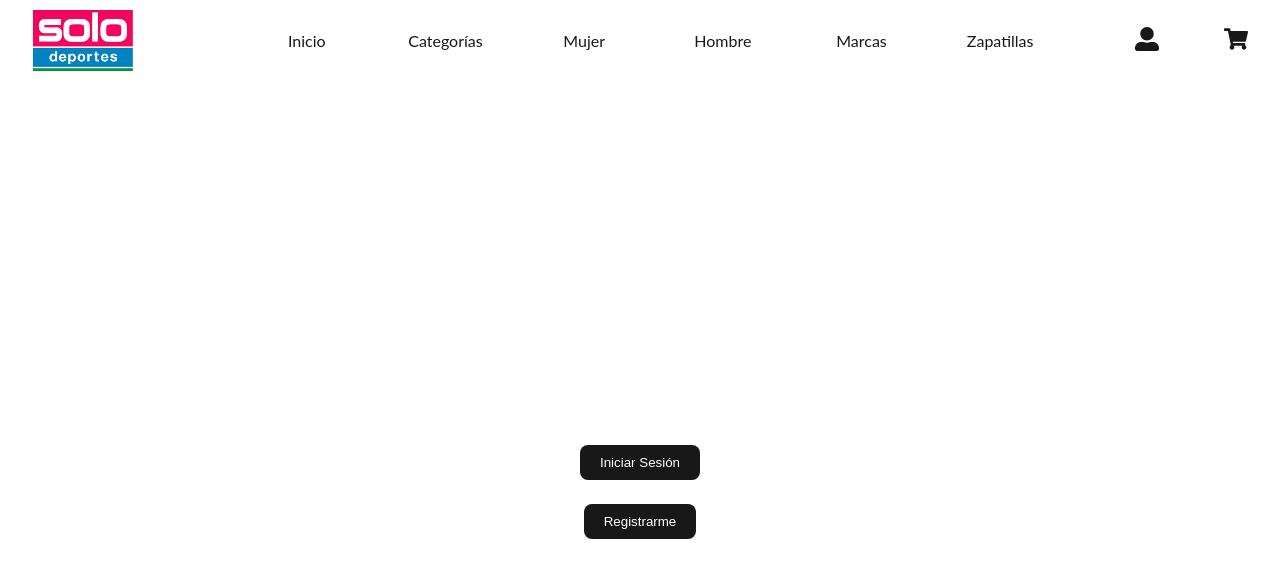
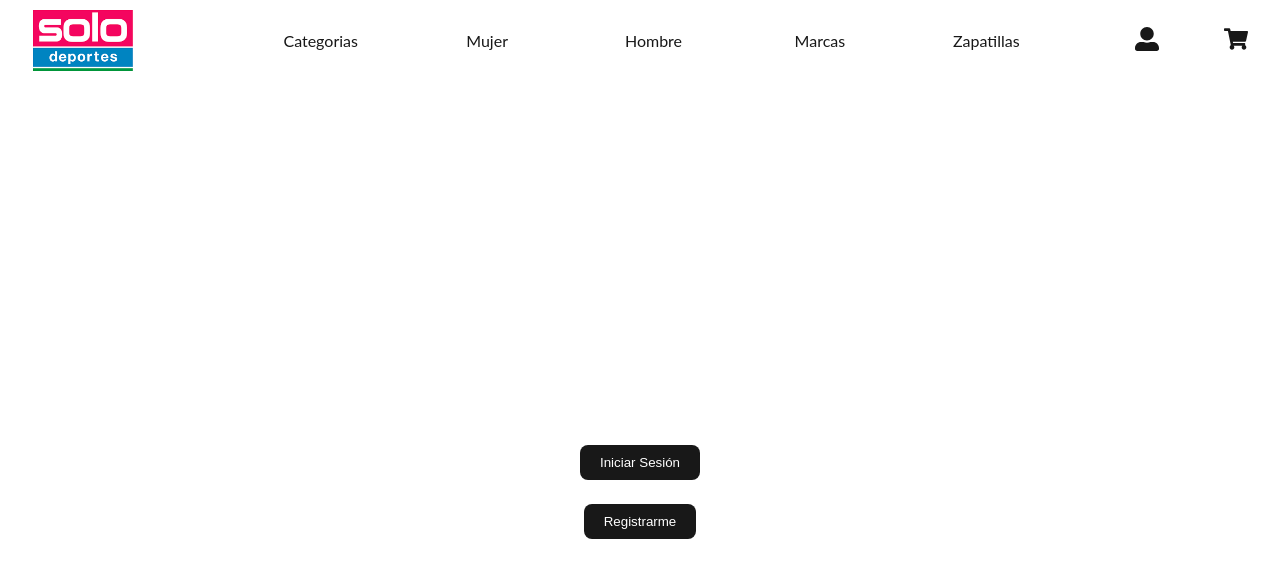
Before and after one commit to aleWidom/front-banie, a Next.js app: page /user in a window 1280 px wide. Shown: the top 578 px of the page. Built offline with nearby package versions, Linux system fonts and the light colour scheme.

Commit message:
nav item component - hover css text decoration underline

```diff
--- a/src/components/atoms/MainLinks/MainLinks.module.scss
+++ /dev/null
@@ -1,41 +0,0 @@
-@import '../../../styles/config';
-
-.list {
-  width: 100%;
-  height: 40px;
-  display: flex;
-  justify-content: center;
-  align-items: center;
-  list-style: none;
-  cursor: pointer;
-}
-
-.list:hover {
-  background-color: $color-secondary;
-
-}
-
-.list:focus {
-  background-color: $color-secondary;
-
-}
-
-
-.link {
-  text-decoration: none;
-  display: flex;
-  justify-content: center;
-  width: 100%;
-  font-size: 1rem;
-  color: $color-primary;
-}
-
-.link:hover {
-  color: $color-primary;
-  font-weight: bold;
-}
-
-.link:focus {
-  color: $color-primary;
-  font-weight: bold;
-}
--- a/src/components/atoms/MainLinks/index.tsx
+++ b/src/components/atoms/MainLinks/index.tsx
@@ -1,8 +1,7 @@
 import Link from "next/link";
+import {NavItem} from '@/components/atoms'
 import styles from "./MainLinks.module.scss";
 
-// Aca estaria bueno que hagas un componente y hagas un map por cada item del nav.
-// Por ejemplo, un componente que se llame NavItem, que reciba por props el texto y el href.
 // El tema del hover o selected, con el efecto de ponerle mas bold, hace que se muevan los items, ya que genera mas espacio en el contenido. Lo evitaria
 // Buscaria otra forma, como cambiarle de color la fuente, o agregarle un subrayado ??
 
@@ -10,39 +9,21 @@ import styles from "./MainLinks.module.scss";
 // Y luego dentro de cada categoria -> /categoria/${category}/${id}
 // Vamos a tener una pagina dinamica que sea igual para todas la cateogorias, pero donde en la pagina, segun la categoria, se muestre distintas imagenes, textos, etc. Pero misma estructura
 
+
+const navItems = [
+  {id:1, title:"Categorias", href:"/categorias"},
+  {id:2, title:"Mujer", href:"/mujer"},
+  {id:3, title:"Hombre", href:"/hombre"},
+  {id:4, title:"Marcas", href:"/marcas"},
+  {id:5, title:"Zapatillas", href:"/zapatillas"},
+]
+
 export const MainLinks = () => {
   return (
     <>
-      <li className={styles.list}>
-        <Link href={"/"} className={styles.link}>
-          Inicio
-        </Link>
-      </li>
-      <li className={styles.list}>
-        <Link href="#categorias" className={styles.link}>
-          Categorías
-        </Link>
-      </li>
-      <li className={styles.list}>
-        <Link href="#mujer" className={styles.link}>
-          Mujer
-        </Link>
-      </li>
-      <li className={styles.list}>
-        <Link href="#hombre" className={styles.link}>
-          Hombre
-        </Link>
-      </li>
-      <li className={styles.list}>
-        <Link href="#marcas" className={styles.link}>
-          Marcas
-        </Link>
-      </li>
-      <li className={styles.list}>
-        <Link href="#zapatillas" className={styles.link}>
-          Zapatillas
-        </Link>
-      </li>
+      {navItems.map((navItem)=> (
+        <NavItem key={navItem.id} title={navItem.title} href={navItem.href} />
+      ))}
     </>
   );
 };
--- /dev/null
+++ b/src/components/atoms/NavItem/NavItem.module.scss
@@ -0,0 +1,41 @@
+@import '../../../styles/config';
+
+.list {
+  width: 100%;
+  height: 40px;
+  display: flex;
+  justify-content: center;
+  align-items: center;
+  list-style: none;
+  cursor: pointer;
+}
+
+.list:hover {
+  background-color: $color-secondary;
+
+}
+
+.list:focus {
+  background-color: $color-secondary;
+
+}
+
+
+.link {
+  text-decoration: none;
+  display: flex;
+  justify-content: center;
+  width: 100%;
+  font-size: 1rem;
+  color: $color-primary;
+}
+
+.link:hover {
+  color: $color-primary;
+  text-decoration: underline
+}
+
+.link:focus {
+  color: $color-primary;
+  text-decoration: underline
+}
--- /dev/null
+++ b/src/components/atoms/NavItem/index.tsx
@@ -0,0 +1,18 @@
+import Link from "next/link"
+import styles from './NavItem.module.scss'
+
+interface NavItemProps {
+  title: string;
+  href: string
+}
+
+
+export const NavItem = ({title, href}: NavItemProps) => {
+  return (
+    <li className={styles.list}>
+        <Link href={href} className={styles.link}>
+          {title}
+        </Link>
+      </li>
+  )
+}
--- a/src/components/atoms/index.ts
+++ b/src/components/atoms/index.ts
@@ -5,3 +5,4 @@ export * from "./Brand";
 export * from "./MenuIcon";
 export * from "./NavLinks";
 export * from './MainLinks';
+export * from './NavItem'
```
